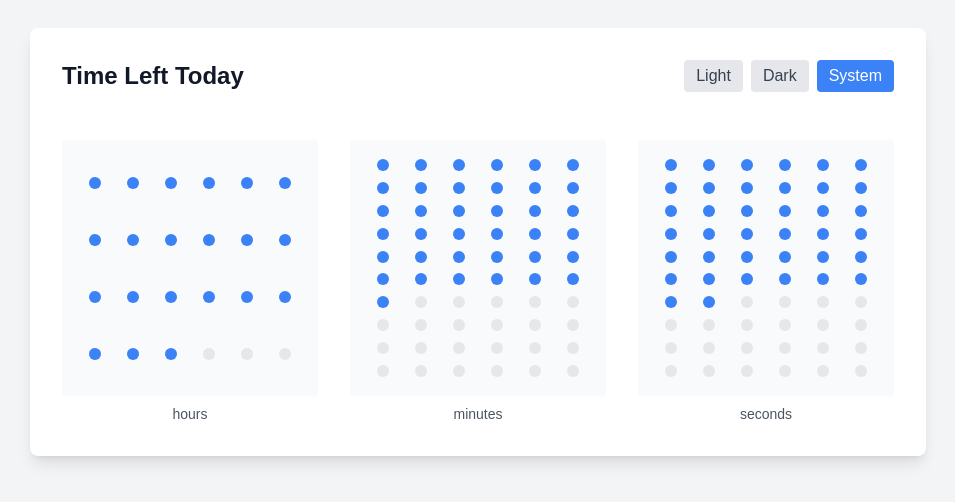
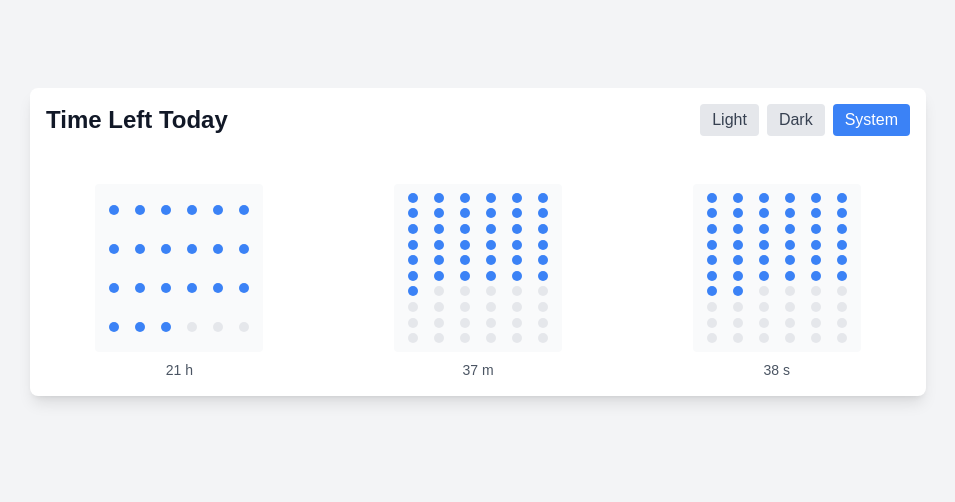
Before and after one commit to olegchursin/time-left, a Next.js app: page / in a window 1280 px wide. Shown: the part 158-660 px from the top of the page, without its empty margins (162-1117 px from the left). Built offline with nearby package versions, Linux system fonts and the light colour scheme.

Commit message:
feat: add numeric values to values

```diff
--- a/src/app/page.tsx
+++ b/src/app/page.tsx
@@ -85,8 +85,8 @@ export default function Home() {
   };
 
   return (
-    <div className="min-h-screen flex items-center justify-center bg-gray-100 dark:bg-gray-900 transition-colors duration-200 p-4">
-      <main className="w-full max-w-4xl p-4 sm:p-8 bg-white dark:bg-gray-800 rounded-lg shadow-lg">
+    <div className="h-screen flex items-center justify-center bg-gray-100 dark:bg-gray-900 transition-colors duration-200 p-2 sm:p-4">
+      <main className="w-full max-w-4xl p-2 sm:p-4 bg-white dark:bg-gray-800 rounded-lg shadow-lg">
         <div className="flex flex-col gap-4 sm:gap-8">
           <div className="flex flex-col sm:flex-row justify-between items-center gap-4 sm:gap-0 mb-4">
             <h1 className="text-xl sm:text-2xl font-bold text-gray-900 dark:text-white text-center sm:text-left">Time Left Today</h1>
@@ -114,16 +114,16 @@ export default function Home() {
           <div className="flex flex-col sm:flex-row gap-4 sm:gap-8">
             {timeUnits.map((unit) => (
               <div key={unit.label} className="flex-1 flex flex-col items-center gap-2">
-                <div className="grid grid-cols-6 gap-1 p-2 sm:p-4 bg-gray-50 dark:bg-gray-700 rounded w-full aspect-square max-w-[16rem]">
+                <div className="grid grid-cols-6 gap-1 p-2 bg-gray-50 dark:bg-gray-700 rounded w-full aspect-square" style={{ maxWidth: 'min(16rem, calc(25vh - 2rem))' }}>
                   {[...Array(unit.total)].map((_, i) => (
                     <div
                       key={i}
-                      className={`w-2 h-2 sm:w-3 sm:h-3 rounded-full flex items-center justify-center place-self-center ${i < unit.remaining ? 'bg-blue-500 dark:bg-blue-400' : 'bg-gray-200 dark:bg-gray-600'}`}
+                      className={`w-1.5 h-1.5 sm:w-2 sm:h-2 md:w-2.5 md:h-2.5 rounded-full flex items-center justify-center place-self-center ${i < unit.remaining ? 'bg-blue-500 dark:bg-blue-400' : 'bg-gray-200 dark:bg-gray-600'}`}
                     />
                   ))}
                 </div>
                 <span className="text-sm font-medium text-gray-600 dark:text-gray-300">
-                  {unit.label}
+                  {unit.remaining} {unit.label === 'hours' ? 'h' : unit.label === 'minutes' ? 'm' : 's'}
                 </span>
               </div>
             ))}
```
